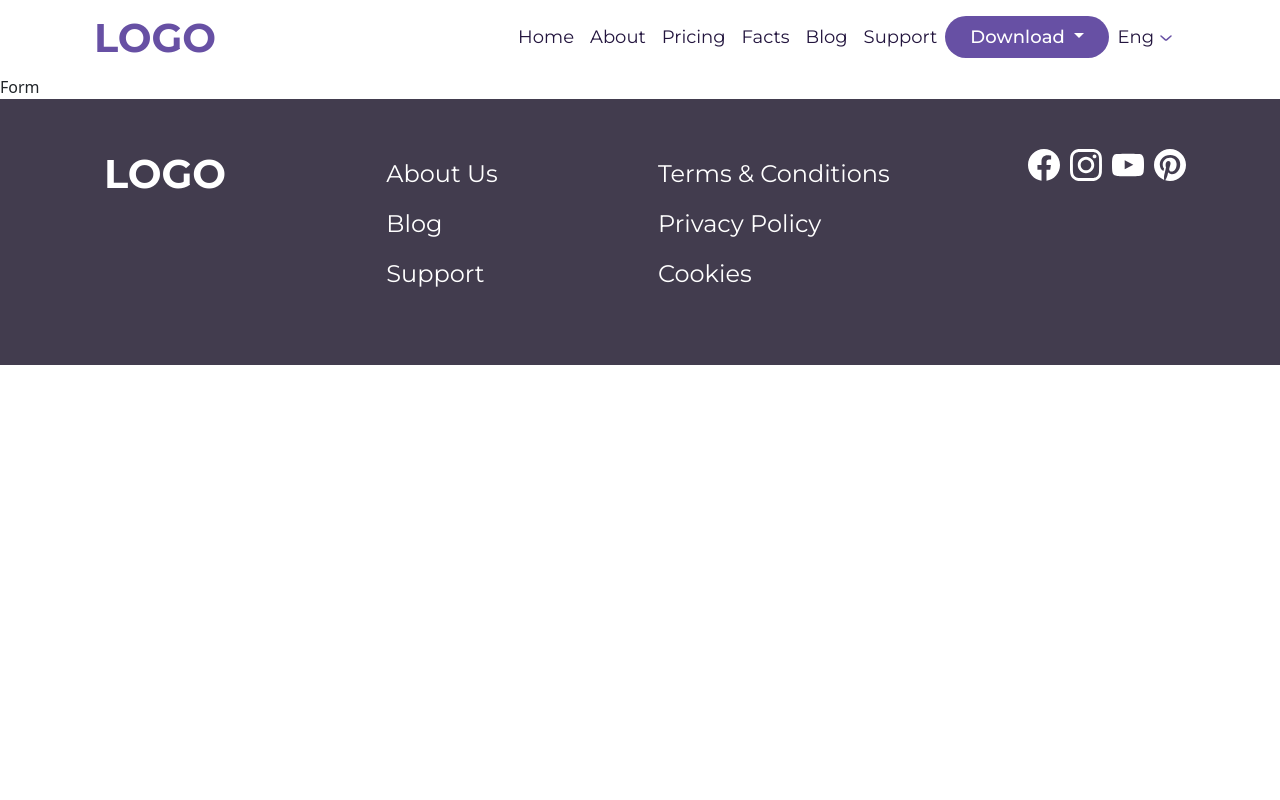
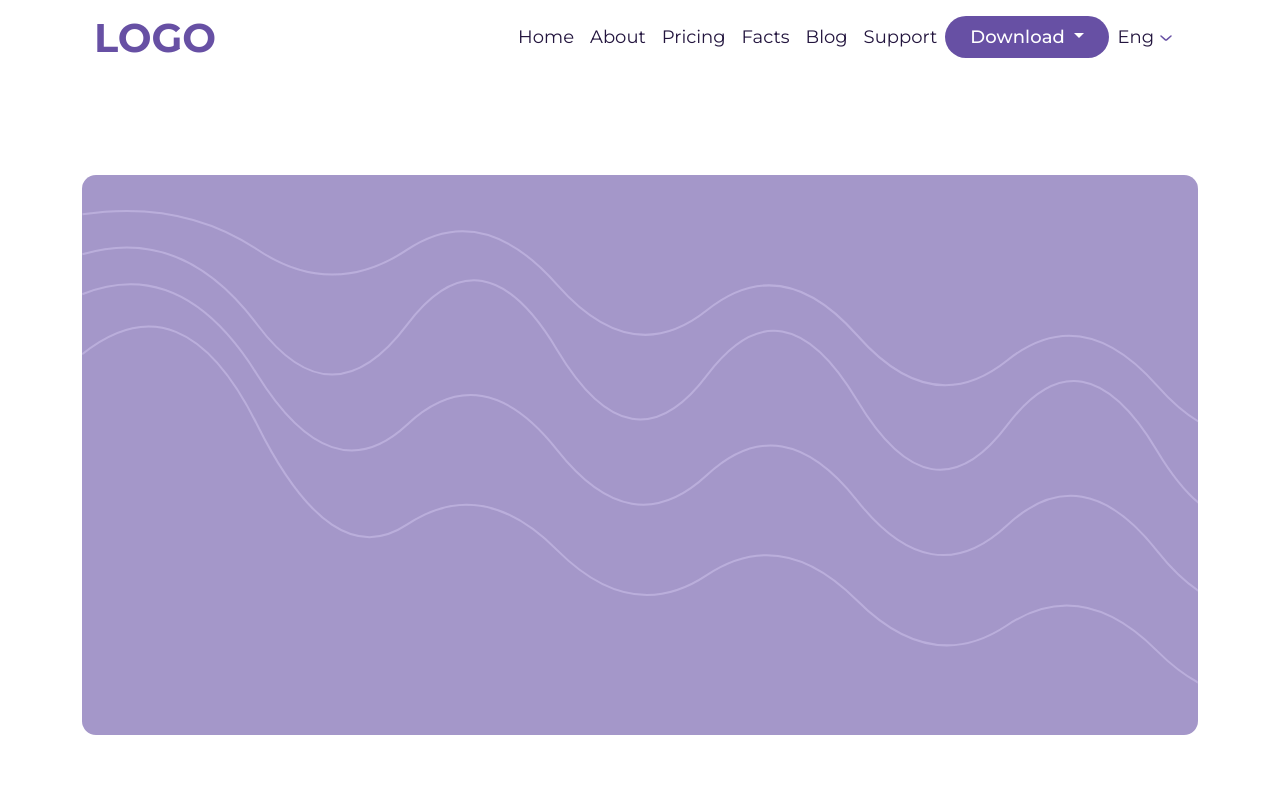
Before and after one commit to Yaroslavvvvvvvv/stfalcon_test, a Vue app: page /form in a window 1280 px wide. Shown: the top 800 px of the page. Built offline with nearby package versions, Linux system fonts and the light colour scheme.

Commit message:
do last block

```diff
--- /dev/null
+++ b/src/assets/styles/MyForm.scss
@@ -0,0 +1,30 @@
+@import "./variables";
+
+.last_section {
+  background: $background;
+
+  .my_form {
+    max-width: 100%;
+    margin-top: 100px;
+    margin-bottom: 150px;
+    height: 560px;
+    border-radius: 14px;
+    background: $form;
+
+    .svg_line {
+      max-width: 100%;
+      width: 1400px;
+      height: 560px;
+      transform: rotate(0.073deg);
+      flex-shrink: 0;
+
+      .svg_path {
+        flex-shrink: 0;
+        stroke-width: 2px;
+        stroke: #CABFE8;
+        opacity: 0.6;
+        fill: none;
+      }
+    }
+  }
+}
--- a/src/assets/styles/variables.scss
+++ b/src/assets/styles/variables.scss
@@ -7,4 +7,5 @@ $dark_text: #23153E;
 $next_text: #443A5A;
 $colored_line: #FF2D55;
 $link_block: #B7A9DE;
+$form:#A497C9;
 $font: 'Montserrat', sans-serif;
--- a/src/components/LinkForm.vue
+++ b/src/components/LinkForm.vue
@@ -21,7 +21,7 @@
         </div>
         <div class="position-absolute small_form mw-100">
           <h2>Send your data</h2>
-          <button type="button" class="btn button_form">Go to form</button>
+          <button @click="goToForm" type="button" class="btn button_form">Go to form</button>
         </div>
       </div>
     </div>
@@ -30,7 +30,12 @@
 
 <script>
 export default {
-  name: "LinkForm"
+  name: "LinkForm",
+  methods: {
+    goToForm() {
+      this.$router.push('/form');
+    }
+  }
 }
 </script>
 
--- a/src/components/MyHeader.vue
+++ b/src/components/MyHeader.vue
@@ -3,7 +3,7 @@
     <div class="container">
       <nav class="navbar navbar-expand-lg ">
         <div class="container-fluid">
-          <a class="navbar-brand my_brand" href="#">LOGO</a>
+          <a class="navbar-brand my_brand" @click="goToHome" href="#">LOGO</a>
           <button class="navbar-toggler" type="button" data-bs-toggle="collapse"
                   data-bs-target="#navbarSupportedContent" aria-controls="navbarSupportedContent" aria-expanded="false"
                   aria-label="Toggle navigation">
@@ -79,6 +79,9 @@ export default {
   methods: {
     changeLanguage(lang) {
       this.currentLanguage = lang;
+    },
+    goToHome() {
+      this.$router.push('/');
     }
   }
 }
--- a/src/router.js
+++ b/src/router.js
@@ -1,10 +1,10 @@
 import { createRouter, createWebHistory } from 'vue-router';
 import Home from '@/views/MyHome.vue';
-import About from '@/views/MyForm.vue';
+import MyForm from "@/views/MyForm.vue";
 
 const routes = [
     { path: '/', component: Home },
-    { path: '/form', component: About }
+    { path: '/form', component: MyForm }
 ];
 
 const router = createRouter({
--- a/src/views/MyForm.vue
+++ b/src/views/MyForm.vue
@@ -1,5 +1,28 @@
 <template>
-<div>Form</div>
+  <section class="last_section">
+    <div class="container">
+      <div class="position-relative my_form">
+        <div class="position-absolute">
+          <svg xmlns="http://www.w3.org/2000/svg" class="svg_line">
+            <path class="svg_path"
+                  d="
+                     M0,40
+                     Q100,25 175,75
+             T 325,75 T475, 110 T 625,135 T 775,160 T 925,185 T1075,210 T1225,235 T1375,160
+                     M0,80
+                     Q100,50 175 150
+             T 325,150 T475, 175 T 625,200 T 775,225 T 925,250 T1075,275 T1225,300 T1375,325
+                     M0,120
+                     Q100, 80 175 200
+             T 325,250 T475, 275 T 625,300 T 775,325 T 925,350 T1075,375 T1225,400 T1375,425
+                     M0,180
+                     Q100, 100 175 250
+             T 325,350 T475, 375 T 625,400 T 775,425 T 925,450 T1075,475 T1225,500 T1375,525"/>
+          </svg>
+        </div>
+      </div>
+    </div>
+  </section>
 </template>
 
 <script>
@@ -8,6 +31,7 @@ export default {
 }
 </script>
 
-<style scoped>
+<style scoped lang="scss">
+@import "./src/assets/styles/MyForm";
 
 </style>
```
